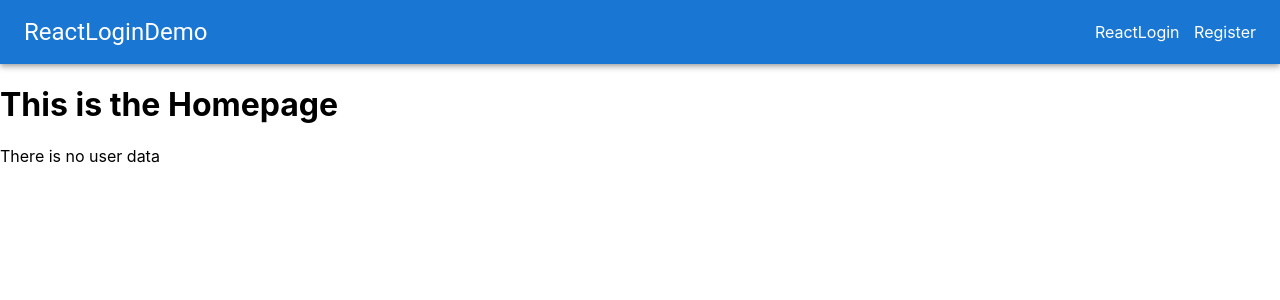
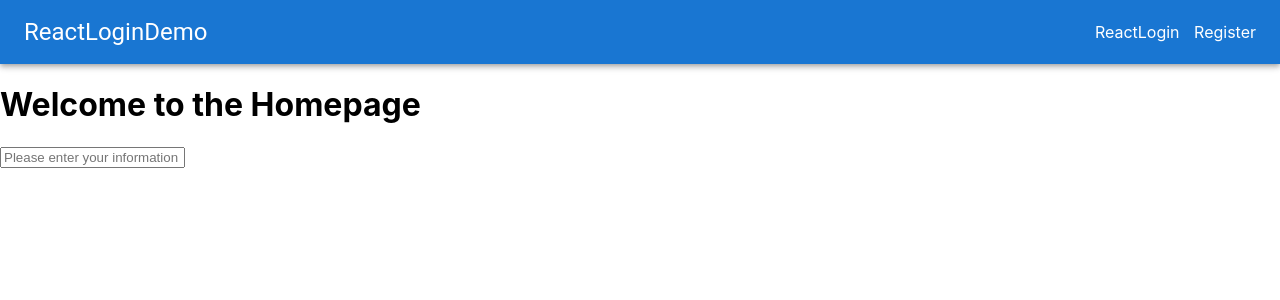
Before and after one commit to Homelesscats/Final, a React (Create React App) app in the folder client/: page / in a window 1280 px wide. Shown: the top 300 px of the page. Built offline with nearby package versions, Linux system fonts and the light colour scheme.

Commit message:
made changes to the homepage -robert

```diff
--- a/client/src/pages/homepage.js
+++ b/client/src/pages/homepage.js
@@ -1,23 +1,35 @@
-import { useContext } from "react";
-
+import React, { useContext } from "react";
 import { AuthContext } from "../context/authContext";
-
+import { Link } from "react-router-dom";
 function Homepage() {
   const { user } = useContext(AuthContext);
   return (
-    <>
-      <h1>This is the Homepage</h1>
-      {user ? (
-        <>
-          <h2>{user.email} is now logged in </h2>
-        </>
-      ) : (
-        <>
-          <p>There is no user data</p>
-        </>
-      )}
-    </>
+    <div className="homepage-container">
+      <div className="content">
+        <h1>Welcome to the Homepage</h1>
+        {user ? (
+          // If a user is logged in, display user information
+          <>
+            <h2>{user.email} is now logged in</h2>
+            <ul>
+              <li>
+                <Link to="/link1">Link 1</Link>
+              </li>
+              <li>
+                <Link to="/link2">Link 2</Link>
+              </li>
+              <li>
+                <Link to="/link3">Link 3</Link>
+              </li>
+            </ul>
+          </>
+        ) : null}
+        <input
+          type="text"
+          placeholder="Please enter your information here"
+        />
+      </div>
+    </div>
   );
 }
-
 export default Homepage;
```
